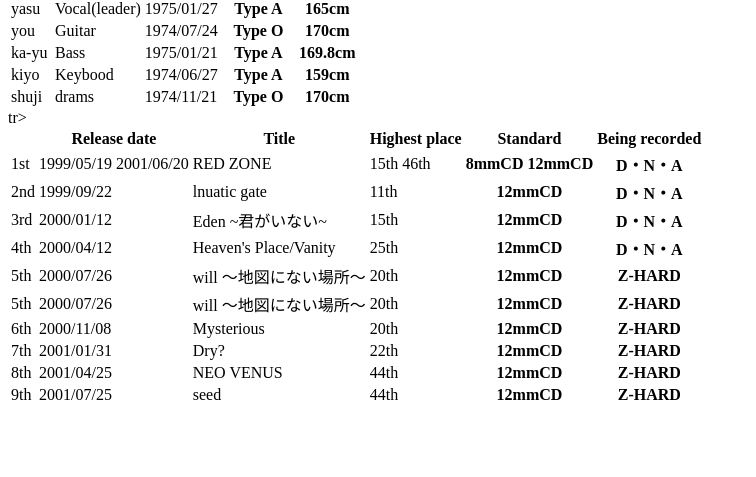
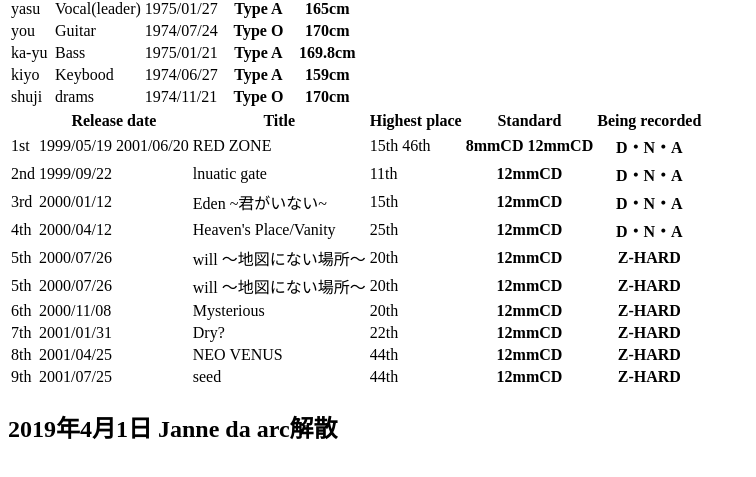
Before and after one commit to ippei-osumi/Test-project, a plain HTML site: page index.html in a window 1280 px wide. Shown: the part 91-568 px from the top of the page, without its empty margins (0-756 px from the left). Drawn offline with Linux system fonts and the light colour scheme.

```diff
--- a/index.html
+++ b/index.html
@@ -129,7 +129,7 @@
   <th>12mmCD</th>
   <th>Z-HARD</th>
 </tr>
-tr>
+<tr>
   <td>9th</td>
   <td>2001/07/25</td>
   <td>seed</td>
@@ -138,6 +138,6 @@
   <th>Z-HARD</th>
 </tr>
   </table>
-
+<h2>2019年4月1日 Janne da arc解散</h2>
 </body>
 </html>
```
